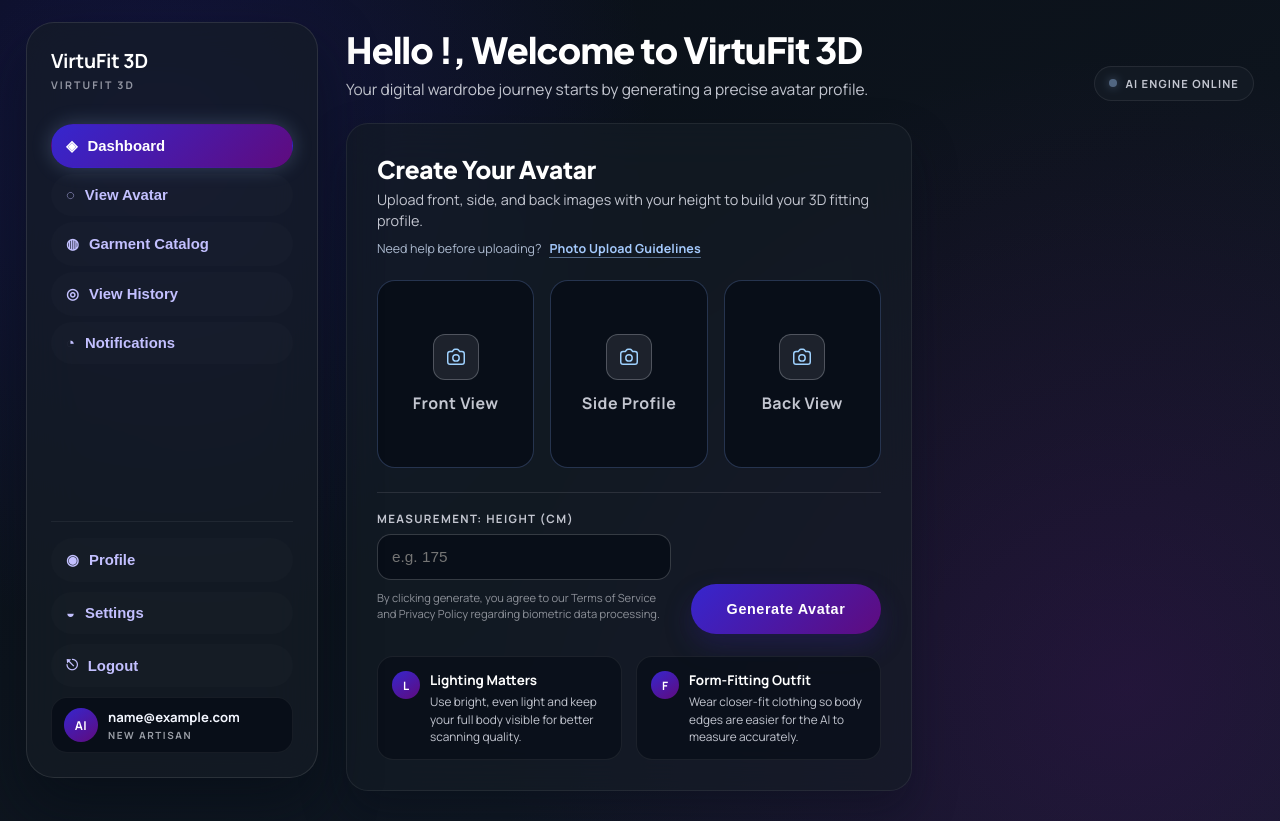
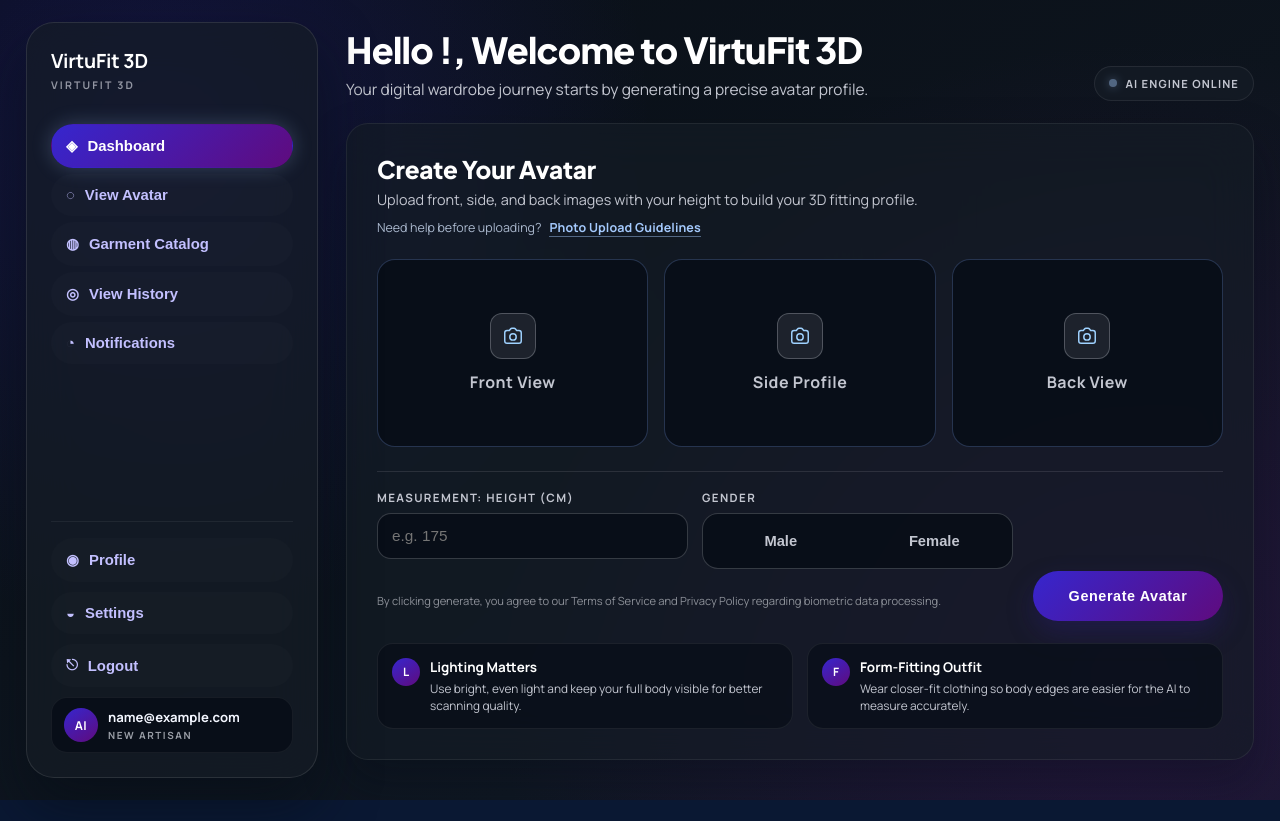
Before and after one commit to nethmaHarini/3d-virtual-tryon-system, a React (Vite) app in the folder frontend/: page /dashboard in a window 1280 px wide. After the commit the page ends 800 px from the top, so only its background shows below. Built offline with nearby package versions, Linux system fonts and the light colour scheme; sample sign-in values are in the browser's storage.

Commit message:
added gender selection option

```diff
--- a/frontend/src/Dashboard.jsx
+++ b/frontend/src/Dashboard.jsx
@@ -8,6 +8,7 @@ function Dashboard() {
   const [backImage, setBackImage] = useState(null);
   const [sideImage, setSideImage] = useState(null);
   const [height, setHeight] = useState("");
+  const [gender, setGender] = useState("");
   const [loading, setLoading] = useState(false);
   const [frontPreview, setFrontPreview] = useState("");
   const [backPreview, setBackPreview] = useState("");
@@ -118,6 +119,11 @@ function Dashboard() {
       return;
     }
 
+    if (!gender) {
+      setError("Please select a gender");
+      return;
+    }
+
     setLoading(true);
     setSuccess("");
     setError("");
@@ -128,6 +134,7 @@ function Dashboard() {
       formData.append("backImage", backImage);
       formData.append("sideImage", sideImage);
       formData.append("height", height);
+      formData.append("gender", gender);
 
       const token = localStorage.getItem("token");
       const response = await fetch(`${API_URL}/generate-avatar`, {
@@ -354,7 +361,7 @@ function Dashboard() {
     },
     newGrid: {
       display: "grid",
-      gridTemplateColumns: "minmax(0, 1.95fr) minmax(320px, 1fr)",
+      gridTemplateColumns: "minmax(0, 1fr)",
       gap: 22,
       alignItems: "stretch",
     },
@@ -447,9 +454,18 @@ function Dashboard() {
       paddingTop: 18,
       borderTop: "1px solid rgba(255, 255, 255, 0.1)",
       display: "grid",
-      gridTemplateColumns: "1.1fr auto",
+      gridTemplateColumns: "minmax(0, 1fr) auto",
       gap: 20,
       alignItems: "end",
+    },
+    controlGroup: {
+      display: "grid",
+      gridTemplateColumns: "minmax(0, 1fr) minmax(0, 1fr)",
+      gap: 14,
+      alignItems: "start",
+    },
+    controlField: {
+      minWidth: 0,
     },
     inputLabel: {
       display: "block",
@@ -471,6 +487,32 @@ function Dashboard() {
       outline: "none",
       fontSize: "0.96rem",
       transition: "all 220ms ease",
+    },
+    genderSelector: {
+      display: "grid",
+      gridTemplateColumns: "repeat(2, minmax(0, 1fr))",
+      gap: 10,
+      padding: 6,
+      borderRadius: 16,
+      border: "1px solid rgba(141, 145, 153, 0.34)",
+      background: "rgba(8, 15, 24, 0.9)",
+    },
+    genderOption: {
+      border: "1px solid transparent",
+      borderRadius: 12,
+      padding: "12px 14px",
+      background: "transparent",
+      color: "#c3c6d0",
+      fontSize: "0.92rem",
+      fontWeight: 700,
+      cursor: "pointer",
+      transition: "all 200ms ease",
+    },
+    genderOptionActive: {
+      background: "linear-gradient(135deg, rgba(54, 38, 206, 0.95) 0%, rgba(95, 11, 126, 0.95) 100%)",
+      color: "#ffffff",
+      borderColor: "rgba(164, 201, 252, 0.36)",
+      boxShadow: "0 8px 18px rgba(40, 30, 104, 0.34)",
     },
     generateButton: {
       border: "none",
@@ -1254,7 +1296,8 @@ function Dashboard() {
               </div>
 
               <div style={styles.controlsRow} className="controls-row">
-                <div>
+                <div style={styles.controlGroup}>
+                  <div style={styles.controlField}>
                     <label htmlFor="height" style={styles.inputLabel}>Measurement: Height (cm)</label>
                     <input
                       id="height"
@@ -1267,7 +1310,35 @@ function Dashboard() {
                       style={styles.heightInput}
                       className="dash-input-focus"
                     />
-                  <p style={styles.disclaimer}>
+                  </div>
+
+                  <div style={styles.controlField}>
+                    <label style={styles.inputLabel}>Gender</label>
+                    <div style={styles.genderSelector} className="gender-selector">
+                      <button
+                        type="button"
+                        onClick={() => setGender("male")}
+                        style={{
+                          ...styles.genderOption,
+                          ...(gender === "male" ? styles.genderOptionActive : {}),
+                        }}
+                      >
+                        Male
+                      </button>
+                      <button
+                        type="button"
+                        onClick={() => setGender("female")}
+                        style={{
+                          ...styles.genderOption,
+                          ...(gender === "female" ? styles.genderOptionActive : {}),
+                        }}
+                      >
+                        Female
+                      </button>
+                    </div>
+                  </div>
+
+                  <p style={{ ...styles.disclaimer, gridColumn: "1 / -1" }}>
                     By clicking generate, you agree to our Terms of Service and Privacy Policy regarding biometric data processing.
                   </p>
                 </div>
```
Lines whose indentation alone changed are shown as unchanged.
